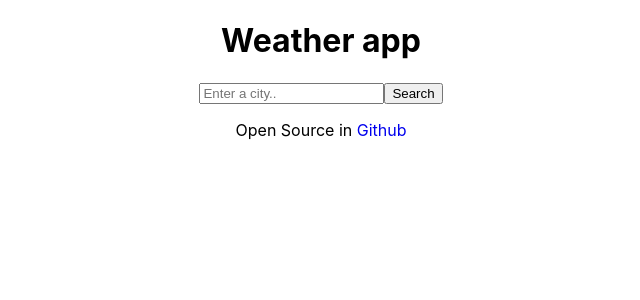
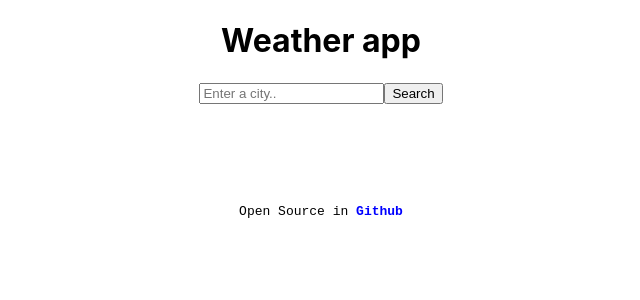
Before and after one commit to LSan14/my-react-app, a React (Create React App) app: page / in a window 1280 px wide. Shown: the top 300 px of the page, without its empty margins (319-959 px from the left). Built offline with nearby package versions, Linux system fonts and the light colour scheme.

Commit message:
Updated link

```diff
--- a/src/App.css
+++ b/src/App.css
@@ -6,8 +6,14 @@
   height: 40vmin;
   pointer-events: none;
 }
+p {
+  margin-top: 100px;
+  font-family: monospace;
+}
 a {
   text-decoration: none;
+  color: blue;
+  font-weight: bold;
 }
 
 @media (prefers-reduced-motion: no-preference) {
```
